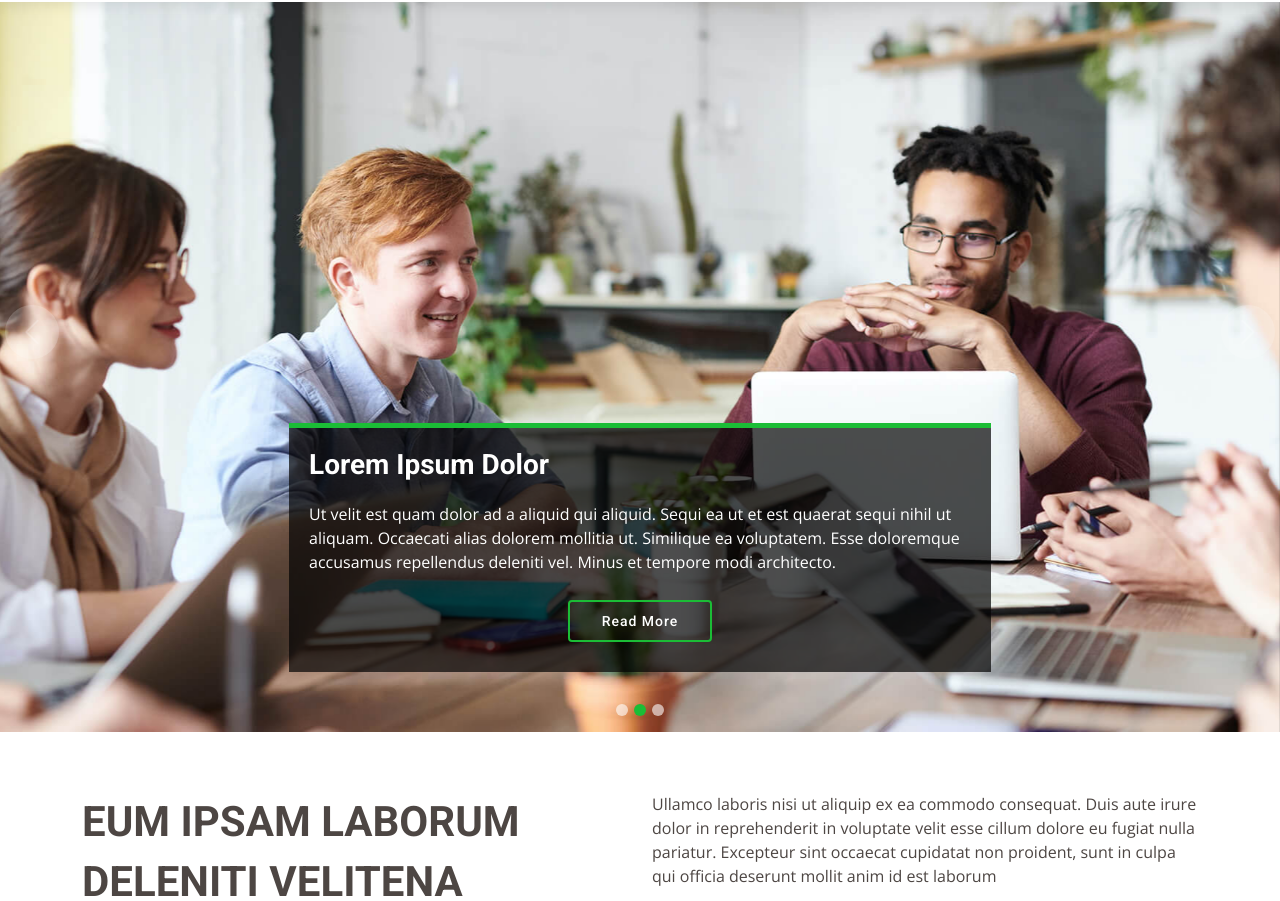
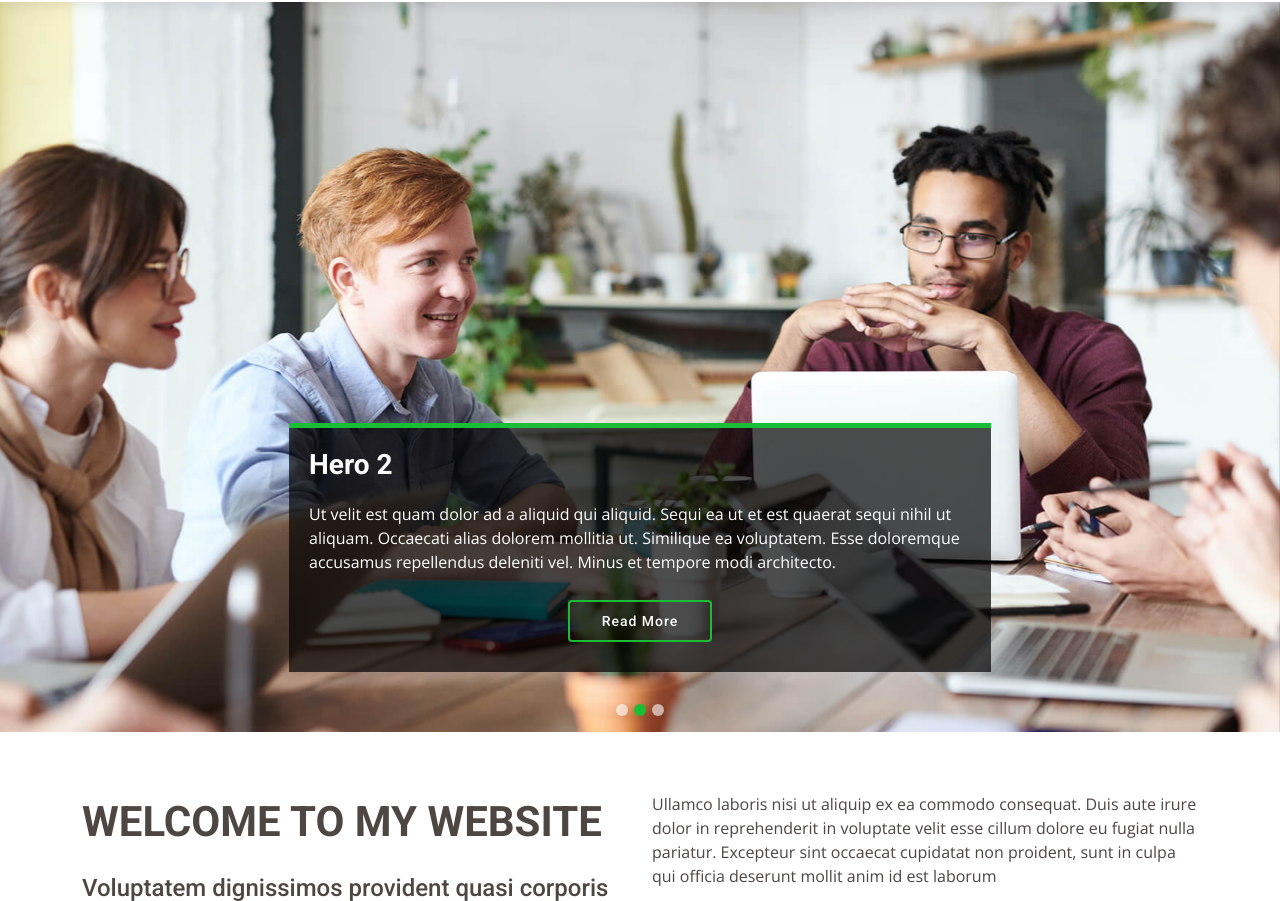
Before and after one commit to Urk-Khan/VA_Xpert, a plain HTML site: page Index.html in a window 1280 px wide. Shown: the part 68-969 px from the top of the page. Drawn offline with nearby package versions, Linux system fonts and the light colour scheme; a script that the page names is missing.

Commit message:
Testing commit

```diff
--- a/Index.html
+++ b/Index.html
@@ -88,7 +88,7 @@
         <div class="carousel-item" style="background-image: url(assets/img/slide/slide-2.jpg);">
           <div class="carousel-container">
             <div class="carousel-content animate__animated animate__fadeInUp">
-              <h2>Lorem Ipsum Dolor</h2>
+              <h2>Hero 2</h2>
               <p>Ut velit est quam dolor ad a aliquid qui aliquid. Sequi ea ut et est quaerat sequi nihil ut aliquam. Occaecati alias dolorem mollitia ut. Similique ea voluptatem. Esse doloremque accusamus repellendus deleniti vel. Minus et tempore modi architecto.</p>
               <div class="text-center"><a href="" class="btn-get-started">Read More</a></div>
             </div>
@@ -129,7 +129,7 @@
 
         <div class="row content">
           <div class="col-lg-6">
-            <h2>Eum ipsam laborum deleniti velitena</h2>
+            <h2>Welcome  to my website</h2>
             <h3>Voluptatem dignissimos provident quasi corporis voluptates sit assum perenda sruen jonee trave</h3>
           </div>
           <div class="col-lg-6 pt-4 pt-lg-0">
```
